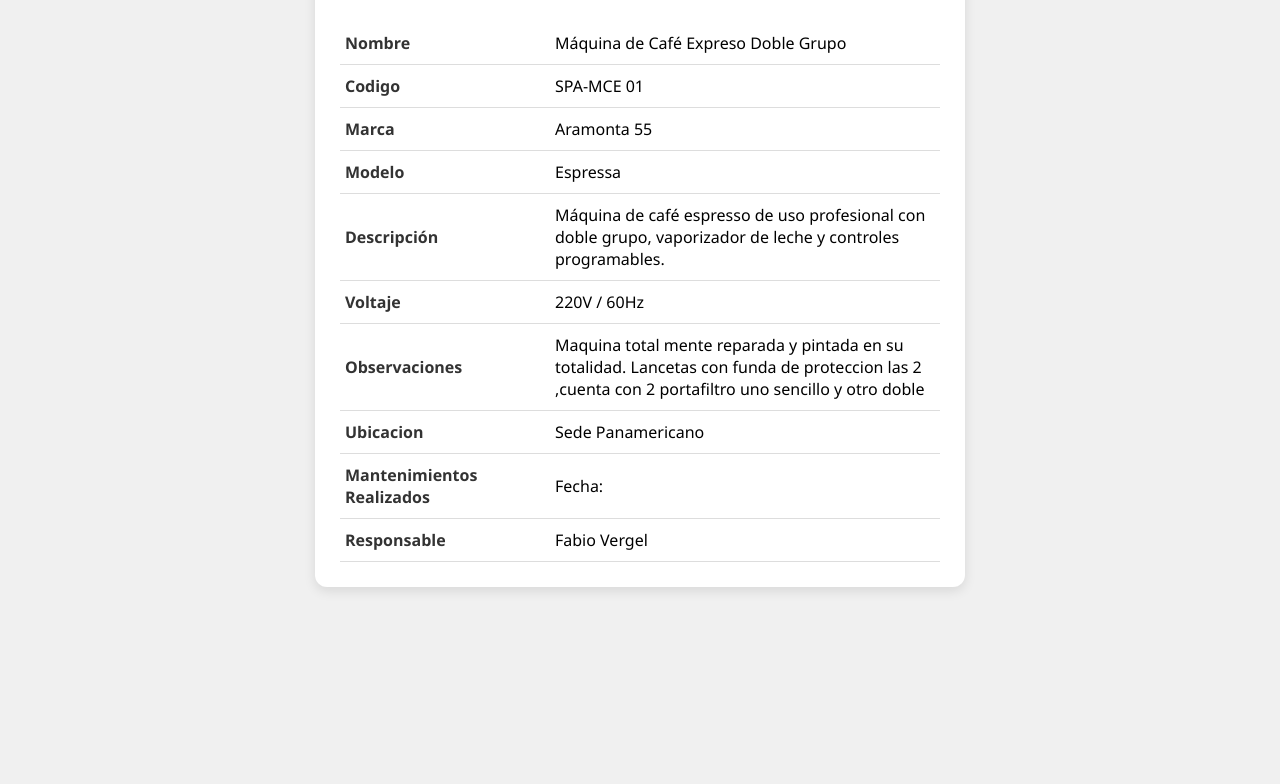
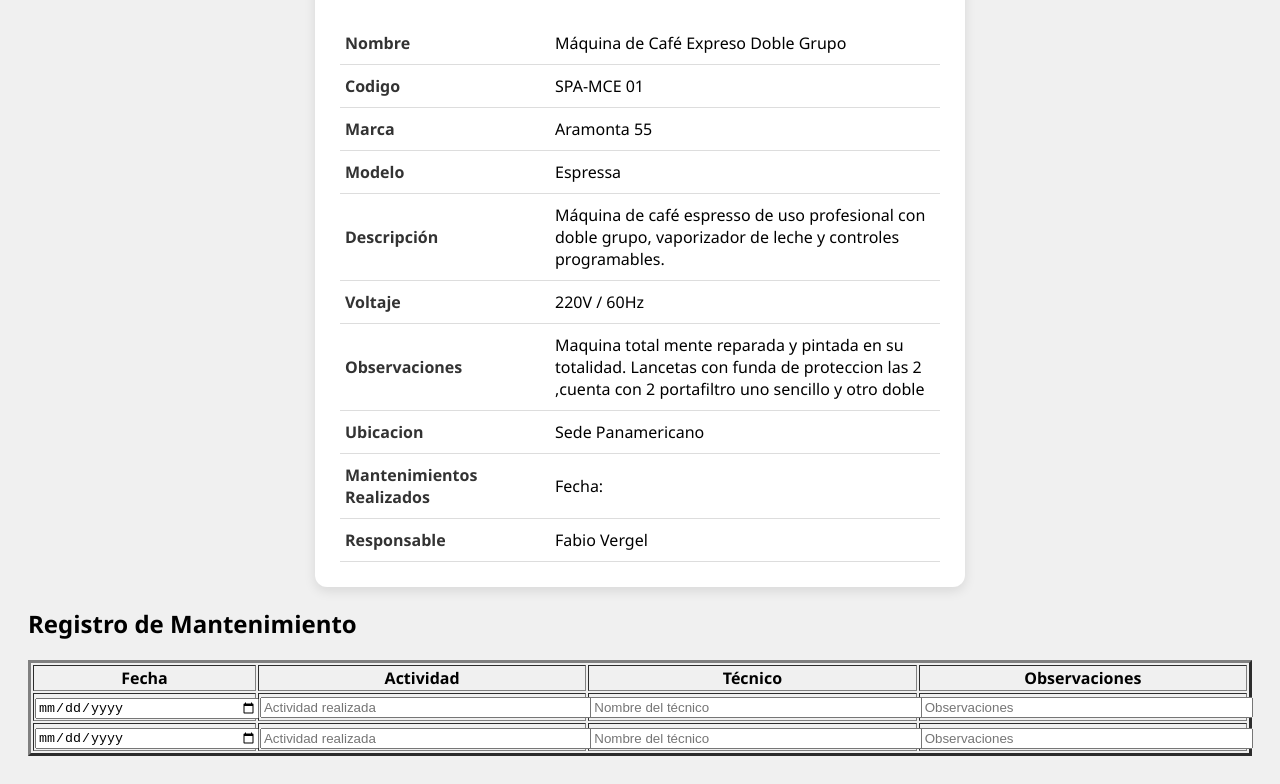
Before and after one commit to oswaldo1092/fichatecnicapana, a plain HTML site: page index.html in a window 1280 px wide. Shown: the part 724-1508 px from the top of the page. Before the commit the page ends 1339 px from the top, so only its background shows below. Drawn offline with Linux system fonts and the light colour scheme.

Commit message:
Update index.html

```diff
--- a/index.html
+++ b/index.html
@@ -120,3 +120,27 @@
 
 </body>
 </html>
+<h2> Registro de Mantenimiento</h2>
+<table border="3" style="width:100%; text-align:center;">
+  <thead>
+    <tr>
+      <th>Fecha</th>
+      <th>Actividad</th>
+      <th>Técnico</th>
+      <th>Observaciones</th>
+    </tr>
+  </thead>
+  <tbody>
+    <tr>
+      <td><input type="date" style="width: 100%;"></td>
+      <td><input type="text" placeholder="Actividad realizada" style="width: 100%;"></td>
+      <td><input type="text" placeholder="Nombre del técnico" style="width: 100%;"></td>
+      <td><input type="text" placeholder="Observaciones" style="width: 100%;"></td>
+    </tr>
+<td><input type="date" style="width: 100%;"></td>
+      <td><input type="text" placeholder="Actividad realizada" style="width: 100%;"></td>
+      <td><input type="text" placeholder="Nombre del técnico" style="width: 100%;"></td>
+      <td><input type="text" placeholder="Observaciones" style="width: 100%;"></td>
+    <!-- Puedes copiar esta fila para más registros -->
+  </tbody>
+</table>
```
